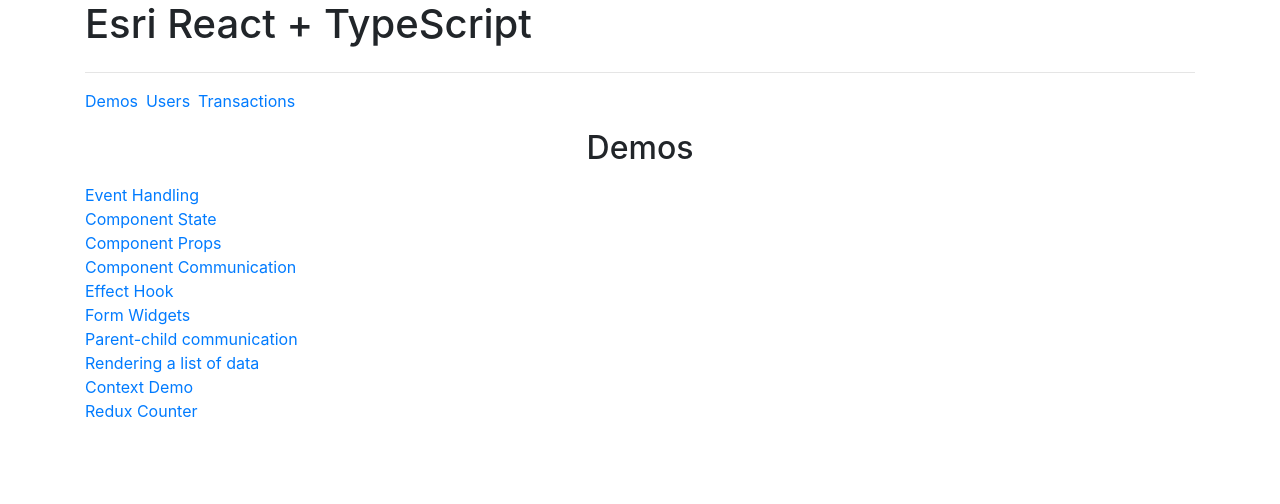
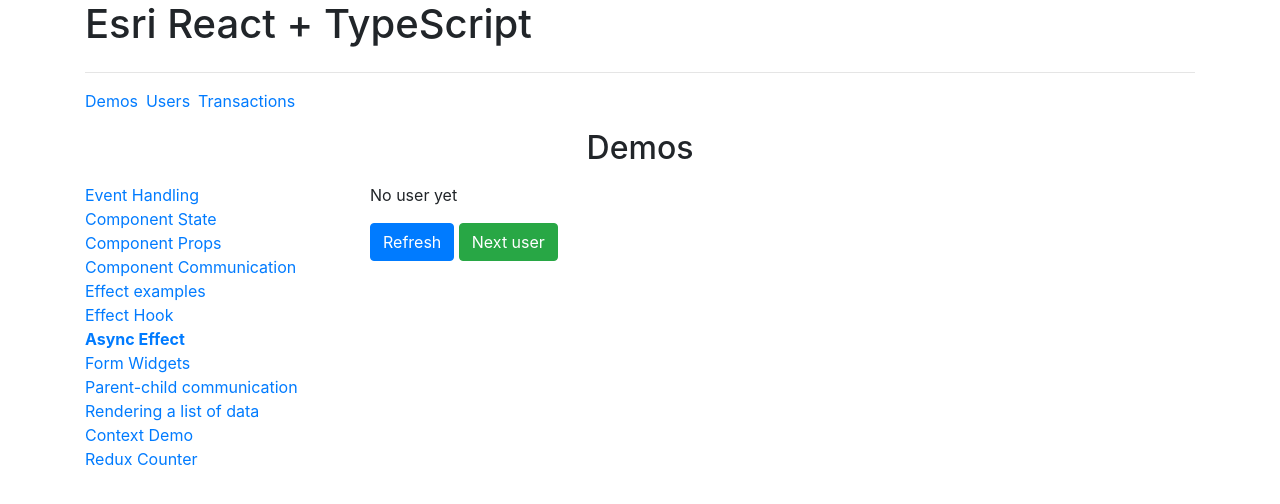
Before and after one commit to speedingplanet/esri-ts-react, a React (Create React App) app: page /demos/async-effect in a window 1280 px wide. Shown: the top 504 px of the page. Built offline with nearby package versions, Linux system fonts and the light colour scheme; no server answers.

Commit message:
Effects, and asynchronous effects

```diff
--- /dev/null
+++ b/src/demos/AsyncEffect.tsx
@@ -0,0 +1,54 @@
+import { User } from '@speedingplanet/rest-server';
+import React, { ReactElement, useEffect, useState } from 'react';
+
+export default function AsyncEffect(): ReactElement {
+  const [ user, setUser ] = useState<User | undefined>();
+  const [ refresh, setRefresh ] = useState( false );
+  const [ nextUserId, setNextUserId ] = useState( 101 );
+
+  useEffect( () => {
+    if ( nextUserId > 100 && nextUserId < 200 ) {
+      fetch( `http://localhost:8000/api/zippay/v1/users/${nextUserId}` )
+        .then( ( response ) => response.json() )
+        .then( ( fetchedUser ) => setUser( fetchedUser ) );
+    }
+
+    return () => {
+      // if fetch is pending, cancel fetch
+      // Otherwise nothing
+      console.log( 'Umounting component' );
+    };
+  }, [ refresh, nextUserId ] );
+
+  return (
+    <section>
+      <div className="row">
+        <div className="col">
+          {user ? (
+            <ul>
+              <li>Name: {user.displayName} </li>
+              <li>Email: {user.email} </li>
+              <li>City: {user.address.city} </li>
+              <li>State: {user.address.state} </li>
+            </ul>
+          ) : (
+            <p>No user yet</p>
+          )}
+          <button
+            className="btn btn-primary"
+            onClick={() => setRefresh( !refresh )}
+          >
+            Refresh
+          </button>
+          &nbsp;
+          <button
+            className="btn btn-success"
+            onClick={() => setNextUserId( nextUserId + 1 )}
+          >
+            Next user
+          </button>
+        </div>
+      </div>
+    </section>
+  );
+}
--- a/src/demos/DemosView.tsx
+++ b/src/demos/DemosView.tsx
@@ -10,6 +10,8 @@
 import RenderList from './RenderList';
 import ReduxContainer from './redux-counter-tk/ReduxContainer';
 import ContextDemo from './ContextDemo';
+import EffectExamples from './EffectExamples';
+import AsyncEffect from './AsyncEffect';
 
 export default function DemosView(): JSX.Element {
   return (
@@ -56,10 +58,26 @@
             </li>
             <li>
               <NavLink
+                to="/demos/effect-examples"
+                activeClassName="font-weight-bold"
+              >
+                Effect examples
+              </NavLink>
+            </li>
+            <li>
+              <NavLink
                 to="/demos/effect-hook"
                 activeClassName="font-weight-bold"
               >
                 Effect Hook
+              </NavLink>
+            </li>
+            <li>
+              <NavLink
+                to="/demos/async-effect"
+                activeClassName="font-weight-bold"
+              >
+                Async Effect
               </NavLink>
             </li>
             <li>
@@ -120,6 +138,12 @@
           <Route path="/demos/effect-hook">
             <EffectHook />
           </Route>
+          <Route path="/demos/effect-examples">
+            <EffectExamples />
+          </Route>
+          <Route path="/demos/async-effect">
+            <AsyncEffect />
+          </Route>
           <Route path="/demos/form-widgets">
             <FormWidgets initialValue="Brinda" />
           </Route>
--- /dev/null
+++ b/src/demos/EffectExamples.tsx
@@ -0,0 +1,56 @@
+import React, { ReactElement, useEffect, useState } from 'react';
+
+export default function EffectExamples(): ReactElement {
+  const [ counter, setCounter ] = useState( 0 );
+  const [ important, setImportant ] = useState( 0 );
+
+  useEffect(
+    () => {
+      console.log( 'This effect runs every time we render' );
+    }, /* optional array of dependencies here */
+  );
+
+  useEffect( () => {
+    console.log( 'This runs once, somewhat similar to componentDidMount' );
+  }, [] );
+
+  useEffect( () => {
+    console.log( `This updates when important changes. Important: ${important}` );
+  }, [ important ] );
+
+  useEffect( () => {
+    console.log( 'Runs on every render, includes an unmount callback' );
+    return () => {
+      console.log( 'Running on component unmount' );
+    };
+  } );
+
+  return (
+    <section>
+      <div className="row">
+        <div className="col">
+          <h4>The useEffect hook</h4>
+          <p>Some stuff may happen</p>
+        </div>
+      </div>
+      <div className="row">
+        <div className="col">
+          <p>Counter: {counter}</p>
+          <button
+            className="btn btn-primary"
+            onClick={() => setCounter( counter + 1 )}
+          >
+            Increment
+          </button>
+          &nbsp;
+          <button
+            className="btn btn-warning"
+            onClick={() => setImportant( important + 1 )}
+          >
+            Important
+          </button>
+        </div>
+      </div>
+    </section>
+  );
+}
```
